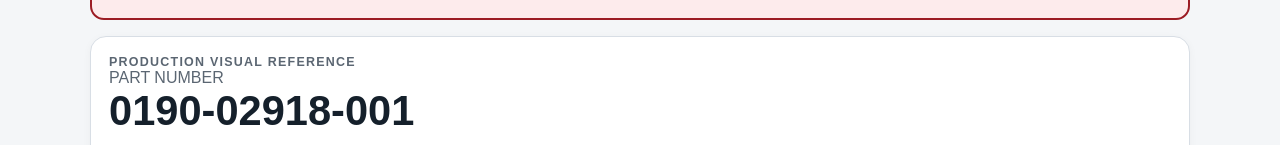
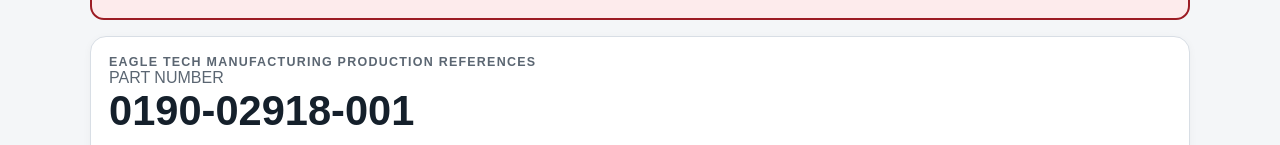
Before and after one commit to quirozr21-ops/production-visual-reference, a Next.js app: page /p/0190-02918-001 in a window 1280 px wide. Shown: the part 145-290 px from the top of the page. Built offline with nearby package versions, Linux system fonts and the light colour scheme; no server answers.

Commit message:
Rename public production reference heading

```diff
--- a/src/app/p/[partNumber]/page.tsx
+++ b/src/app/p/[partNumber]/page.tsx
@@ -47,7 +47,7 @@
       />
 
       <section className="card">
-        <div className="eyebrow">PRODUCTION VISUAL REFERENCE</div>
+        <div className="eyebrow">EAGLE TECH MANUFACTURING PRODUCTION REFERENCES</div>
         <div className="muted">PART NUMBER</div>
         <h1>{product.part_number}</h1>
         <h2>{product.description}</h2>
```
